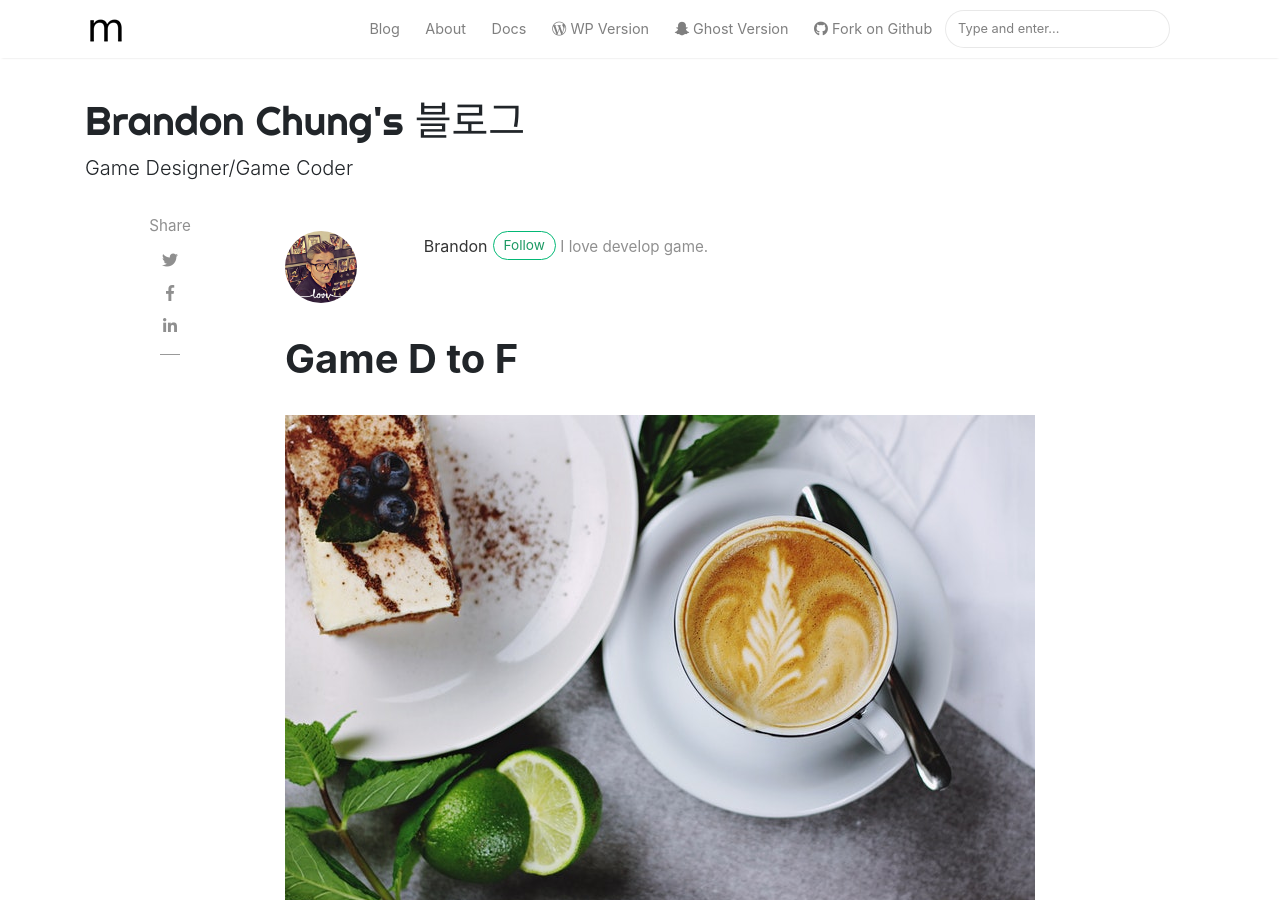
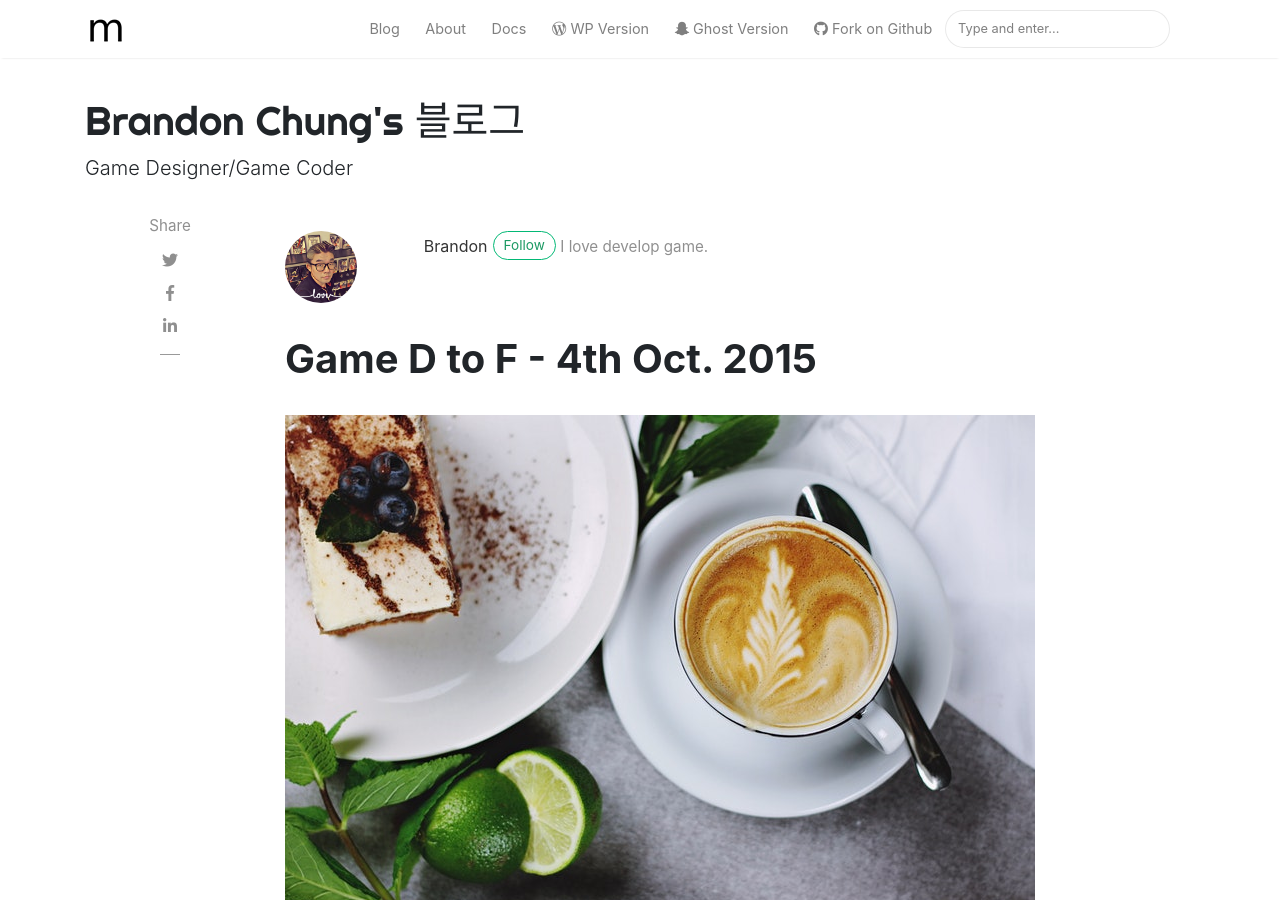
Before and after one commit to head77x/head77x.github.io, a Jekyll site: the page built from _posts/2020-01-19-오랜만에 다시읽는 Game D to F.md, in a window 1280 px wide and 900 px high. Built offline with Jekyll 4.4.1, drawn with Linux system fonts in a browser that asks for light colours; nearby versions of some CDN libraries; comment, search, counter and statistics services are not loaded.

Commit message:
Update 2020-01-19-오랜만에 다시읽는 Game D to F.md

```diff
--- a/_posts/2020-01-19-오랜만에 다시읽는 Game D to F.md
+++ b/_posts/2020-01-19-오랜만에 다시읽는 Game D to F.md
@@ -1,6 +1,6 @@
 ---
 layout: post
-title:  "Game D to F"
+title:  "Game D to F - 4th Oct. 2015"
 author: brandon
 categories: [ Jekyll, tutorial ]
 image: assets/images/16.jpg
```
